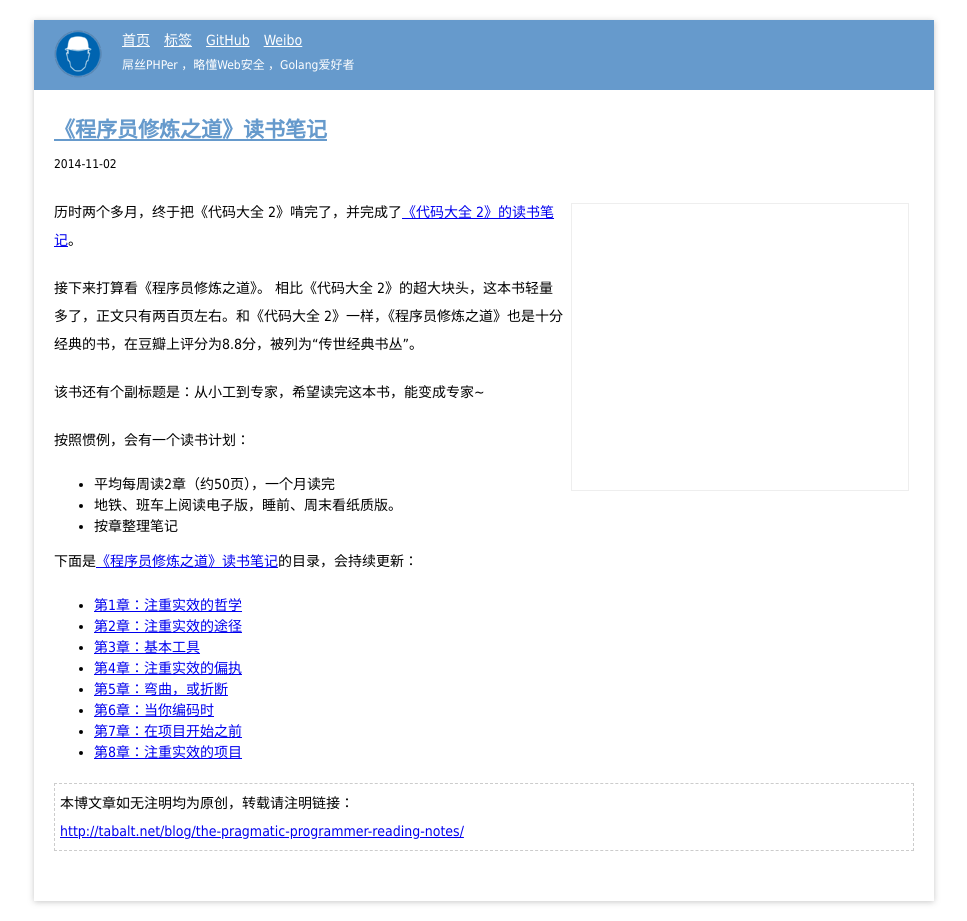
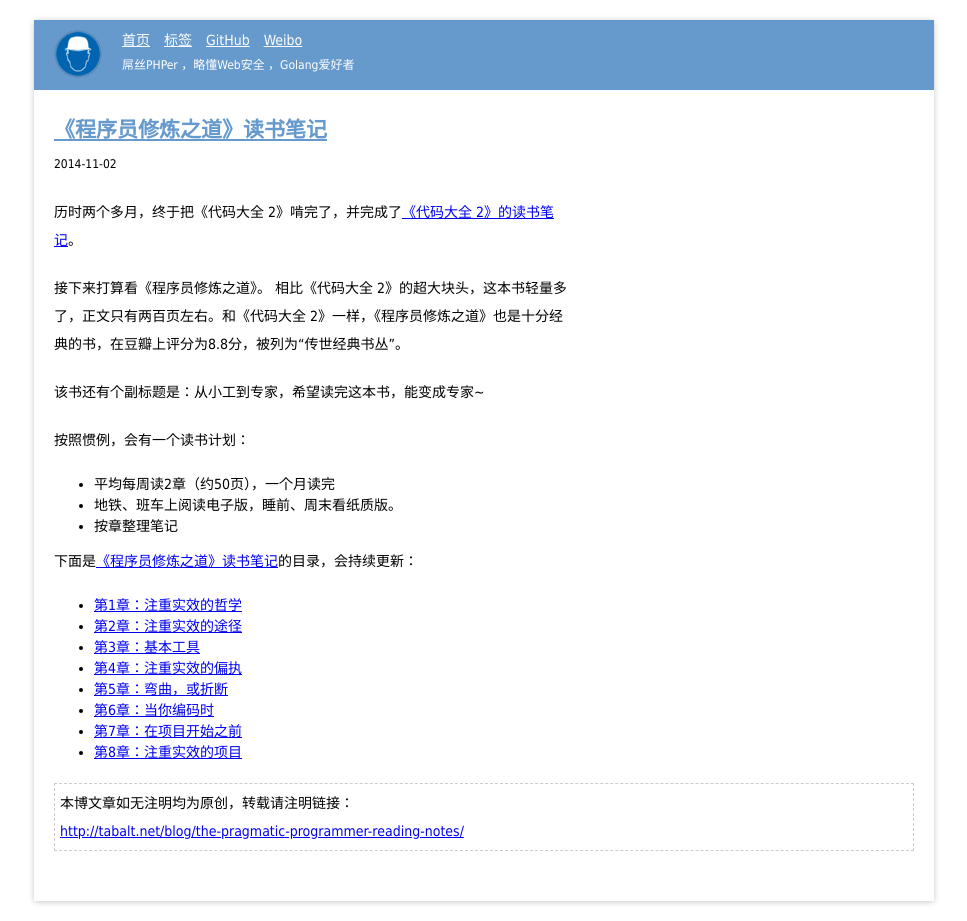
Before and after one commit to tabalt/tabalt.github.io, a Jekyll site: the page built from _posts/the-pragmatic-programmer/2014-11-02-the-pragmatic-programmer-reading-notes.md, in a window 1280 px wide. Shown: the whole page, without its empty margins (156-1123 px from the left). Built offline with Jekyll 4.4.1, drawn with Linux system fonts in a browser that asks for light colours; Markdown is read by kramdown in place of the engine named in the settings; comment, search, counter and statistics services are not loaded.

Commit message:
Update post.html

```diff
--- a/_layouts/post.html
+++ b/_layouts/post.html
@@ -14,7 +14,7 @@ layout: default
         <div style="clear:both;"></div>
     </div>
     <div class="post-content">
-        <div style="float:right;border: 1px solid #eee; margin: 5px;">
+        <div style="float:right;margin: 5px;">
             <script async src="//pagead2.googlesyndication.com/pagead/js/adsbygoogle.js"></script>
             <!-- tabalt文章详情方块 -->
             <ins class="adsbygoogle"
```
